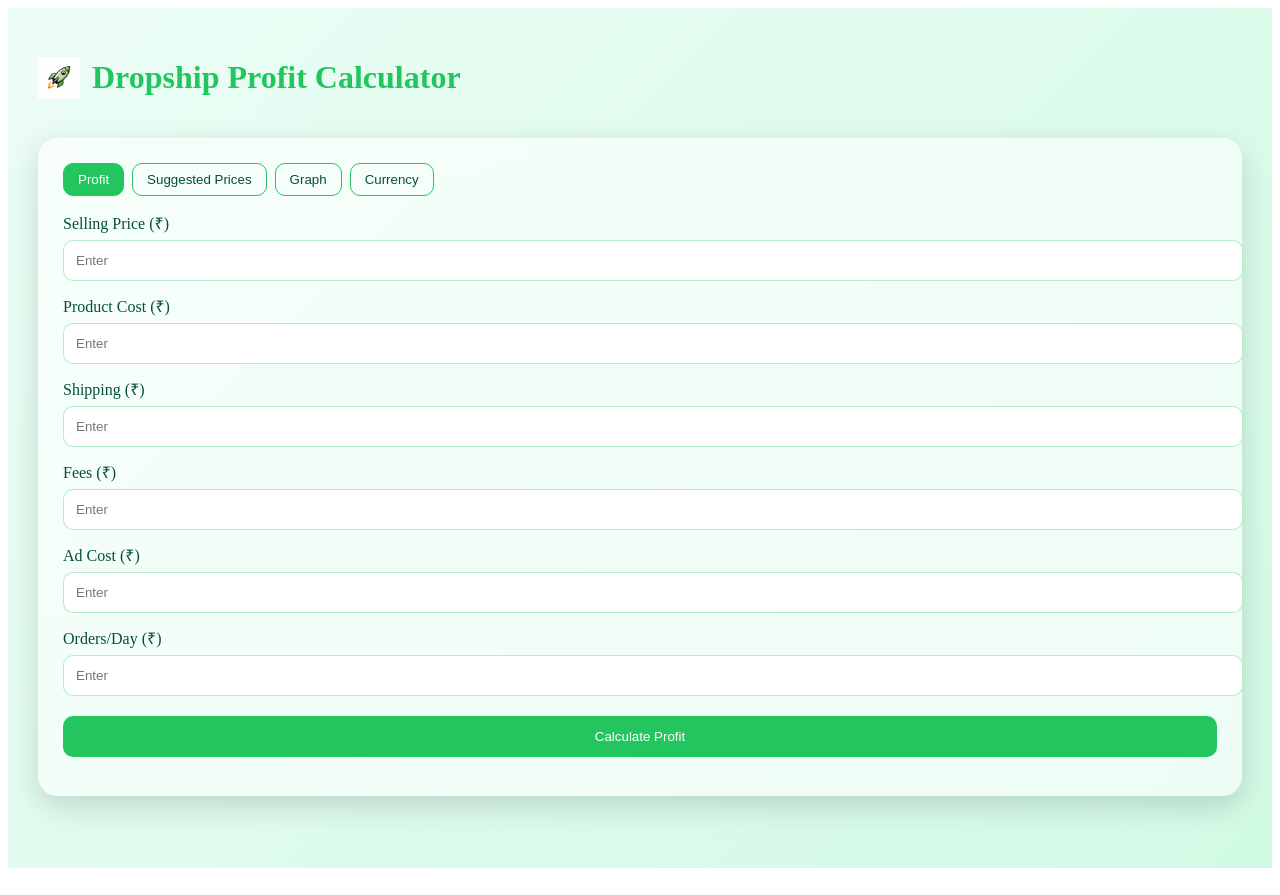
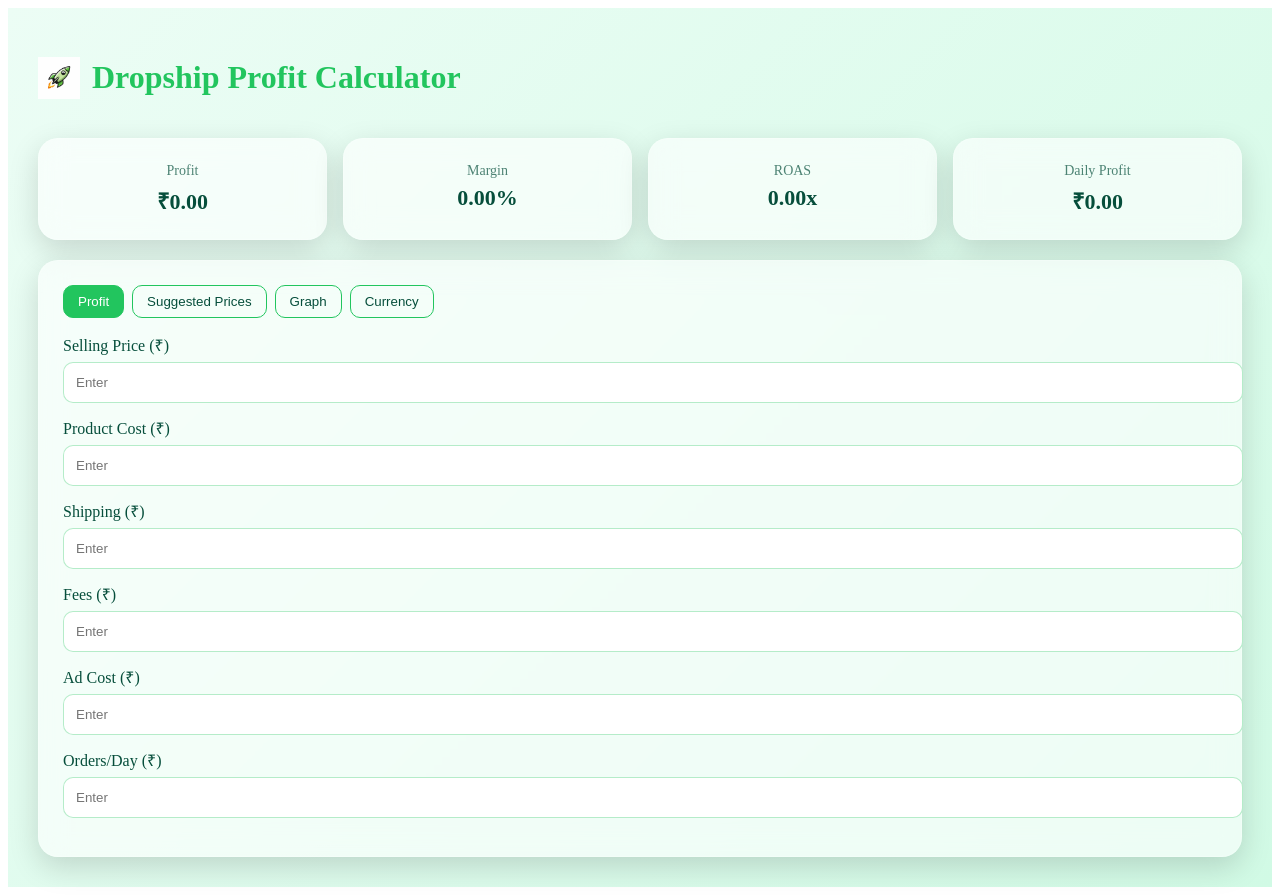
Before and after one commit to mmhmdayaan27/dropship-profit-calculator, a React (Vite) app: page / in a window 1280 px wide. Built offline with nearby package versions, Linux system fonts and the light colour scheme.

Commit message:
Update App.jsx

```diff
--- a/src/App.jsx
+++ b/src/App.jsx
@@ -16,29 +16,14 @@ export default function DropshipCalculator() {
   const [adsCost, setAdsCost] = useState("");
   const [ordersPerDay, setOrdersPerDay] = useState("");
 
-  const [profit, setProfit] = useState(null);
-  const [margin, setMargin] = useState(null);
-  const [roas, setRoas] = useState(null);
-  const [dailyProfit, setDailyProfit] = useState(null);
-  const [monthlyProfit, setMonthlyProfit] = useState(null);
+  const [profit, setProfit] = useState(0);
+  const [margin, setMargin] = useState(0);
+  const [roas, setRoas] = useState(0);
+  const [dailyProfit, setDailyProfit] = useState(0);
+  const [monthlyProfit, setMonthlyProfit] = useState(0);
 
+  // 🔥 AUTO CALCULATION whenever values change
   useEffect(() => {
-    const saved = localStorage.getItem("dropship-data");
-    if (!saved) return;
-
-    const d = JSON.parse(saved);
-
-    setSellingPrice(d.sellingPrice ?? "");
-    setProductCost(d.productCost ?? "");
-    setShippingCost(d.shippingCost ?? "");
-    setFees(d.fees ?? "");
-    setAdsCost(d.adsCost ?? "");
-    setOrdersPerDay(d.ordersPerDay ?? "");
-    setCurrency(d.currency ?? "₹");
-    setDarkMode(d.darkMode ?? false);
-  }, []);
-
-  const calculateProfit = () => {
     const total =
       Number(productCost) +
       Number(shippingCost) +
@@ -49,12 +34,12 @@ export default function DropshipCalculator() {
     const m = sellingPrice ? (net / Number(sellingPrice)) * 100 : 0;
     const r = adsCost ? Number(sellingPrice) / Number(adsCost) : 0;
 
-    setProfit(net.toFixed(2));
-    setMargin(m.toFixed(2));
-    setRoas(r.toFixed(2));
-    setDailyProfit((net * ordersPerDay).toFixed(2));
-    setMonthlyProfit((net * ordersPerDay * 30).toFixed(2));
-  };
+    setProfit(net || 0);
+    setMargin(m || 0);
+    setRoas(r || 0);
+    setDailyProfit(net * Number(ordersPerDay || 0));
+    setMonthlyProfit(net * Number(ordersPerDay || 0) * 30);
+  }, [sellingPrice, productCost, shippingCost, fees, adsCost, ordersPerDay]);
 
   const theme = darkMode
     ? { background: "#020617", color: "white" }
@@ -97,10 +82,10 @@ export default function DropshipCalculator() {
   };
 
   const stats = [
-    { label: "Profit", value: Number(profit) || 0, prefix: currency },
-    { label: "Margin", value: Number(margin) || 0, suffix: "%" },
-    { label: "ROAS", value: Number(roas) || 0, suffix: "x" },
-    { label: "Daily Profit", value: Number(dailyProfit) || 0, prefix: currency }
+    { label: "Profit", value: profit, prefix: currency },
+    { label: "Margin", value: margin, suffix: "%" },
+    { label: "ROAS", value: roas, suffix: "x" },
+    { label: "Daily Profit", value: dailyProfit, prefix: currency }
   ];
 
   // SAFE counting animation hook
@@ -109,7 +94,7 @@ export default function DropshipCalculator() {
 
     useEffect(() => {
       let start = 0;
-      const duration = 800;
+      const duration = 500;
       const stepTime = 16;
       const steps = duration / stepTime;
       const increment = target / steps;
@@ -152,13 +137,11 @@ export default function DropshipCalculator() {
     price: totalBaseCost ? (totalBaseCost / (1 - m / 100)).toFixed(2) : 0
   }));
 
-  const chartData = profit
-    ? [
+  const chartData = [
     { name: "Cost", value: totalBaseCost },
-        { name: "Selling", value: Number(sellingPrice) },
-        { name: "Profit", value: Number(profit) }
-      ]
-    : [];
+    { name: "Selling", value: Number(sellingPrice) || 0 },
+    { name: "Profit", value: profit }
+  ];
 
   return (
     <div style={{ minHeight: "100vh", padding: 30, ...theme }}>
@@ -169,13 +152,11 @@ export default function DropshipCalculator() {
       </div>
 
       {/* STAT CARDS */}
-      {profit !== null && (
       <div style={{ display: "grid", gridTemplateColumns: "repeat(auto-fit,minmax(140px,1fr))", gap: 16, marginBottom: 20 }}>
         {stats.map((s) => (
           <CountCard key={s.label} s={s} />
         ))}
       </div>
-      )}
 
       {/* MAIN GLASS CARD */}
       <div style={{ ...glassCard }} onMouseEnter={liftHover} onMouseLeave={liftLeave}>
@@ -219,10 +200,6 @@ export default function DropshipCalculator() {
                 <input type="number" value={val} placeholder="Enter" onChange={(e) => set(e.target.value)} style={input} />
               </div>
             ))}
-
-            <button onClick={calculateProfit} style={{ ...input, background: "#22c55e", color: "white", cursor: "pointer" }}>
-              Calculate Profit
-            </button>
           </>
         )}
 
@@ -236,7 +213,7 @@ export default function DropshipCalculator() {
         )}
 
         {/* GRAPH */}
-        {activeTab === "graph" && profit !== null && (
+        {activeTab === "graph" && (
           <div style={{ height: 260 }}>
             <ResponsiveContainer width="100%" height="100%">
               <LineChart data={chartData}>
```
Lines whose indentation alone changed are shown as unchanged.
